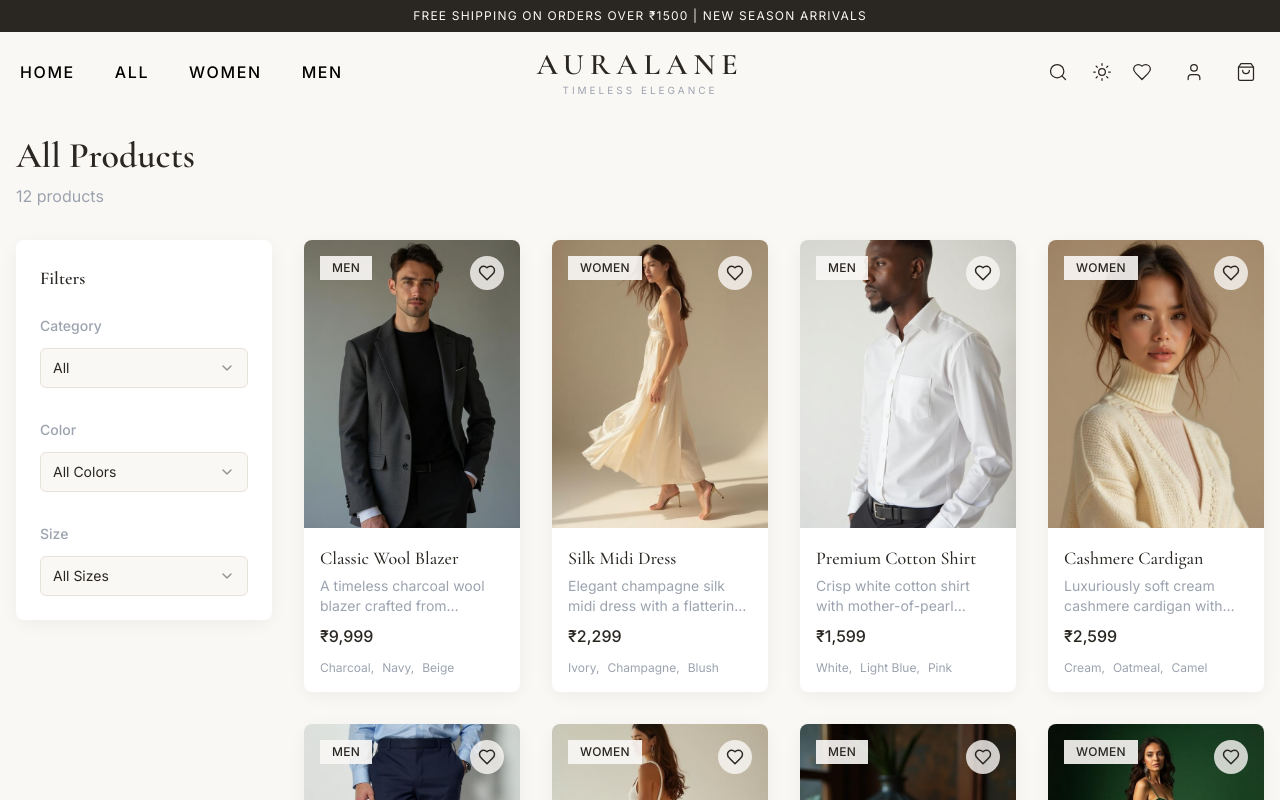
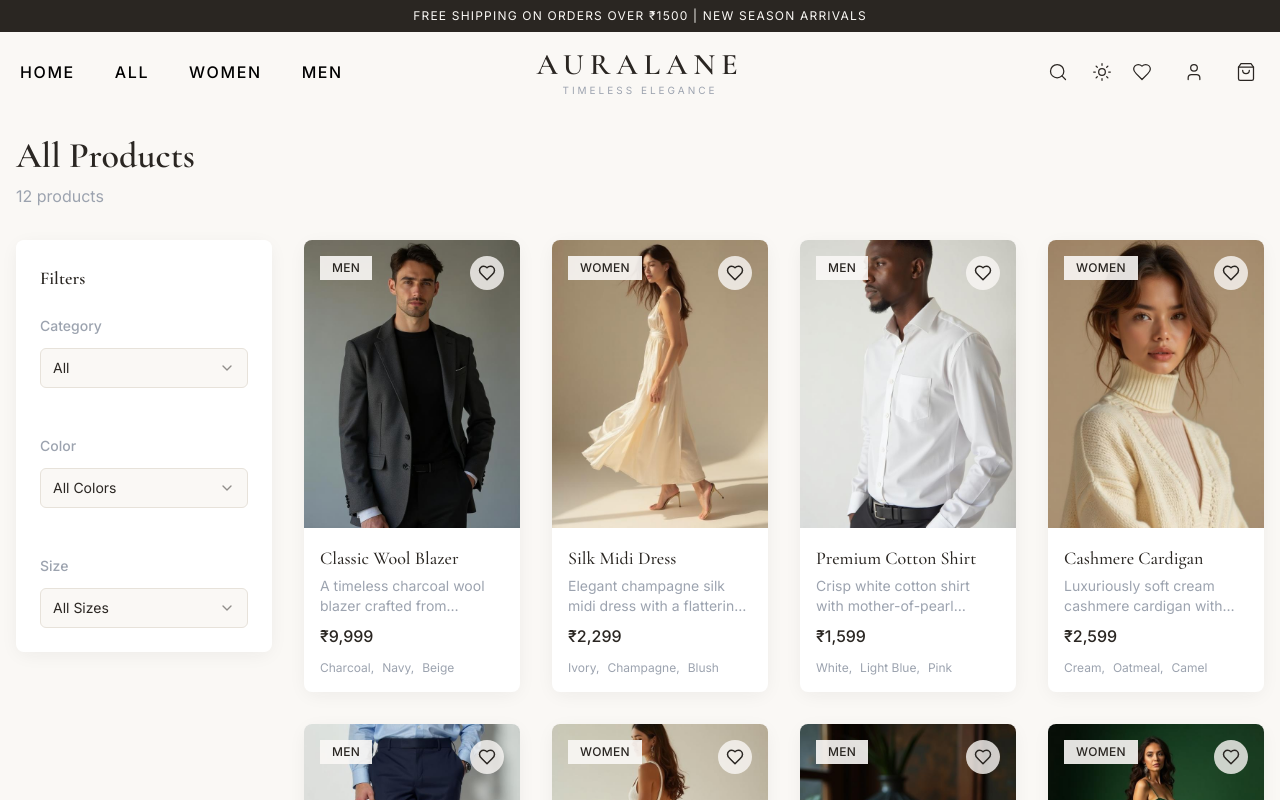
Before and after one commit to vidhi3000/Auralane-your-e-commerce, a React (Vite) app: page /products in a window 1280 px wide. Shown: the top 800 px of the page. Built offline with nearby package versions, Linux system fonts and the light colour scheme.

Commit message:
Fixed Layout

```diff
--- a/src/components/ui/select.tsx
+++ b/src/components/ui/select.tsx
@@ -61,17 +61,18 @@ SelectScrollDownButton.displayName = SelectPrimitive.ScrollDownButton.displayNam
 const SelectContent = React.forwardRef<
   React.ElementRef<typeof SelectPrimitive.Content>,
   React.ComponentPropsWithoutRef<typeof SelectPrimitive.Content>
->(({ className, children, position = "popper", ...props }, ref) => (
+>(({ className, children, position = "popper", sideOffset = 4, ...props }, ref) => (
   <SelectPrimitive.Portal>
     <SelectPrimitive.Content
       ref={ref}
       className={cn(
-        "relative !z-[200] max-h-96 min-w-[8rem] overflow-hidden rounded-md border bg-popover text-popover-foreground shadow-md data-[state=open]:animate-in data-[state=closed]:animate-out data-[state=closed]:fade-out-0 data-[state=open]:fade-in-0 data-[state=closed]:zoom-out-95 data-[state=open]:zoom-in-95 data-[side=bottom]:slide-in-from-top-2 data-[side=left]:slide-in-from-right-2 data-[side=right]:slide-in-from-left-2 data-[side=top]:slide-in-from-bottom-2",
+        "relative z-[9999] max-h-[var(--radix-select-content-available-height)] min-w-[8rem] overflow-visible rounded-md border bg-popover text-popover-foreground shadow-md data-[state=open]:animate-in data-[state=closed]:animate-out data-[state=closed]:fade-out-0 data-[state=open]:fade-in-0 data-[state=closed]:zoom-out-95 data-[state=open]:zoom-in-95 data-[side=bottom]:slide-in-from-top-2 data-[side=left]:slide-in-from-right-2 data-[side=right]:slide-in-from-left-2 data-[side=top]:slide-in-from-bottom-2",
         position === "popper" &&
           "data-[side=bottom]:translate-y-1 data-[side=left]:-translate-x-1 data-[side=right]:translate-x-1 data-[side=top]:-translate-y-1",
         className,
       )}
       position={position}
+      sideOffset={sideOffset}
       {...props}
     >
       <SelectScrollUpButton />
--- a/src/pages/Products.tsx
+++ b/src/pages/Products.tsx
@@ -90,7 +90,7 @@ const Products = () => {
         <div className="flex flex-col lg:flex-row gap-8">
           {/* Sidebar Filters */}
           <div className="hidden lg:block w-64 flex-shrink-0">
-            <div className="sticky top-24 z-10 bg-card rounded-lg p-6 shadow-soft overflow-visible">
+            <div className="sticky top-24 bg-card rounded-lg p-6 shadow-soft overflow-visible">
               <div className="flex items-center justify-between mb-6">
                 <h3 className="font-display text-lg font-semibold">Filters</h3>
                 {hasActiveFilters && (
@@ -104,8 +104,9 @@ const Products = () => {
                 )}
               </div>
 
-              {/* Category Filter */}
-              <div className="space-y-3 mb-8">
+              {/* Filter Sections Container - Flex Column for Proper Stacking */}
+              <div className="flex flex-col gap-6">
+              <div className="space-y-3 mb-6 overflow-visible">
                 <p className="text-sm font-medium text-muted-foreground">Category</p>
                 <Select
                   value={categoryFilter}
@@ -118,7 +119,7 @@ const Products = () => {
                   <SelectTrigger className="w-full">
                     <SelectValue placeholder="Select category" />
                   </SelectTrigger>
-                  <SelectContent>
+                  <SelectContent sideOffset={4} className="max-h-[300px] overflow-auto">
                     <SelectItem value="all">All</SelectItem>
                     <SelectItem value="women">Women</SelectItem>
                     <SelectItem value="men">Men</SelectItem>
@@ -127,7 +128,7 @@ const Products = () => {
               </div>
 
               {/* Color Filter */}
-              <div className="space-y-3 mb-8">
+              <div className="space-y-3 mb-6 overflow-visible">
                 <p className="text-sm font-medium text-muted-foreground">Color</p>
                 <Select
                   value={colorFilter}
@@ -140,7 +141,7 @@ const Products = () => {
                   <SelectTrigger className="w-full">
                     <SelectValue placeholder="Select color" />
                   </SelectTrigger>
-                  <SelectContent>
+                  <SelectContent sideOffset={4} className="max-h-[300px] overflow-auto">
                     <SelectItem value="all">All Colors</SelectItem>
                     {allColors.map((color) => (
                       <SelectItem key={color} value={color.toLowerCase()}>
@@ -152,7 +153,7 @@ const Products = () => {
               </div>
 
               {/* Size Filter */}
-              <div className="space-y-3">
+              <div className="space-y-3 overflow-visible">
                 <p className="text-sm font-medium text-muted-foreground">Size</p>
                 <Select
                   value={sizeFilter}
@@ -165,7 +166,7 @@ const Products = () => {
                   <SelectTrigger className="w-full">
                     <SelectValue placeholder="Select size" />
                   </SelectTrigger>
-                  <SelectContent>
+                  <SelectContent sideOffset={4} className="max-h-[300px] overflow-auto">
                     <SelectItem value="all">All Sizes</SelectItem>
                     {allSizes.map((size) => (
                       <SelectItem key={size} value={size.toLowerCase()}>
@@ -174,6 +175,7 @@ const Products = () => {
                     ))}
                   </SelectContent>
                 </Select>
+              </div>
               </div>
             </div>
           </div>
@@ -233,7 +235,7 @@ const Products = () => {
               </div>
 
               {/* Category Section */}
-              <div className="space-y-3 mb-8">
+              <div className="space-y-3 mb-6 overflow-visible">
                 <p className="text-sm font-medium text-muted-foreground">Category</p>
                 <Select
                   value={categoryFilter}
@@ -246,7 +248,7 @@ const Products = () => {
                   <SelectTrigger className="w-full">
                     <SelectValue placeholder="Select category" />
                   </SelectTrigger>
-                  <SelectContent>
+                  <SelectContent sideOffset={8} className="max-h-[300px] overflow-auto">
                     <SelectItem value="all">All</SelectItem>
                     <SelectItem value="women">Women</SelectItem>
                     <SelectItem value="men">Men</SelectItem>
@@ -255,7 +257,7 @@ const Products = () => {
               </div>
 
               {/* Color Section */}
-              <div className="space-y-3 mb-8">
+              <div className="space-y-3 mb-6 overflow-visible">
                 <p className="text-sm font-medium text-muted-foreground">Color</p>
                 <Select
                   value={colorFilter}
@@ -268,7 +270,7 @@ const Products = () => {
                   <SelectTrigger className="w-full">
                     <SelectValue placeholder="Select color" />
                   </SelectTrigger>
-                  <SelectContent>
+                  <SelectContent sideOffset={8} className="max-h-[300px] overflow-auto">
                     <SelectItem value="all">All Colors</SelectItem>
                     {allColors.map((color) => (
                       <SelectItem key={color} value={color.toLowerCase()}>
@@ -280,7 +282,7 @@ const Products = () => {
               </div>
 
               {/* Size Section */}
-              <div className="space-y-5">
+              <div className="space-y-3 overflow-visible">
                 <p className="text-sm font-medium text-muted-foreground">Size</p>
                 <Select
                   value={sizeFilter}
@@ -293,7 +295,7 @@ const Products = () => {
                   <SelectTrigger className="w-full">
                     <SelectValue placeholder="Select size" />
                   </SelectTrigger>
-                  <SelectContent>
+                  <SelectContent sideOffset={8} className="max-h-[300px] overflow-auto">
                     <SelectItem value="all">All Sizes</SelectItem>
                     {allSizes.map((size) => (
                       <SelectItem key={size} value={size.toLowerCase()}>
```
